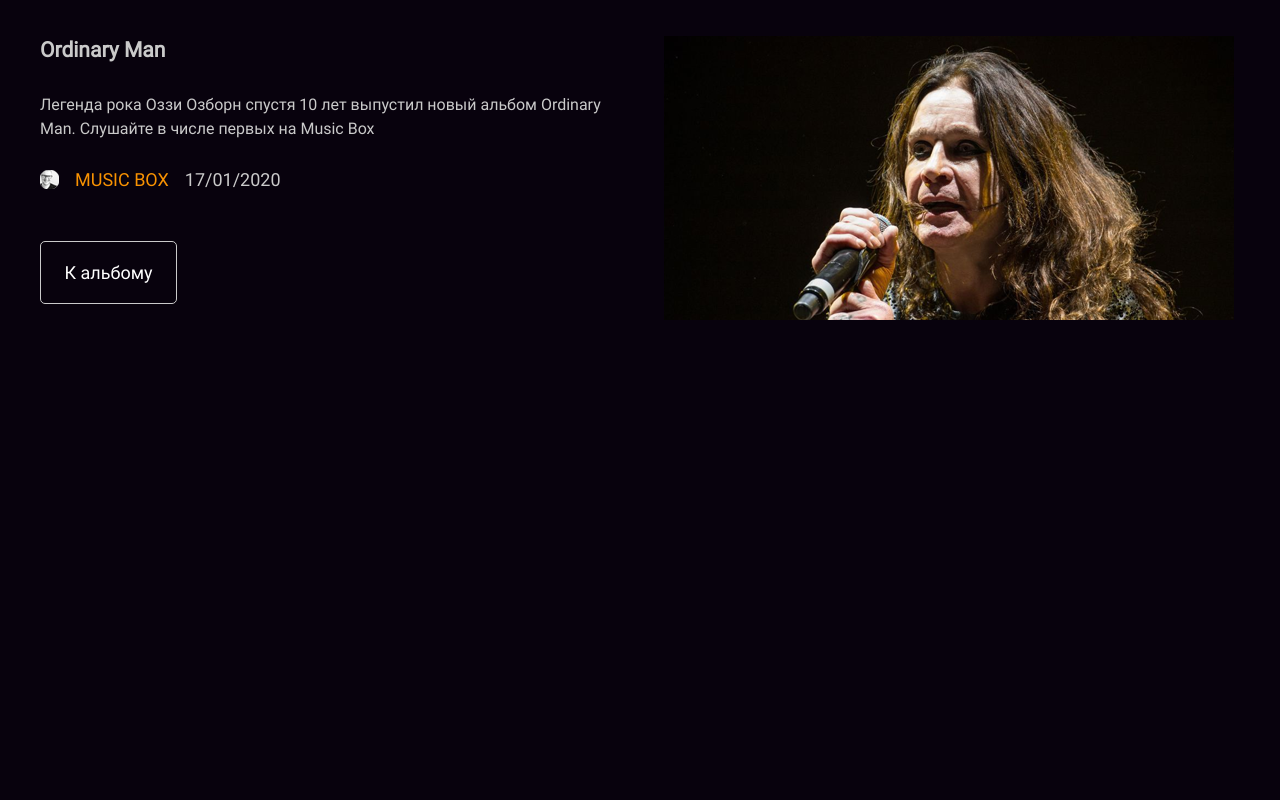
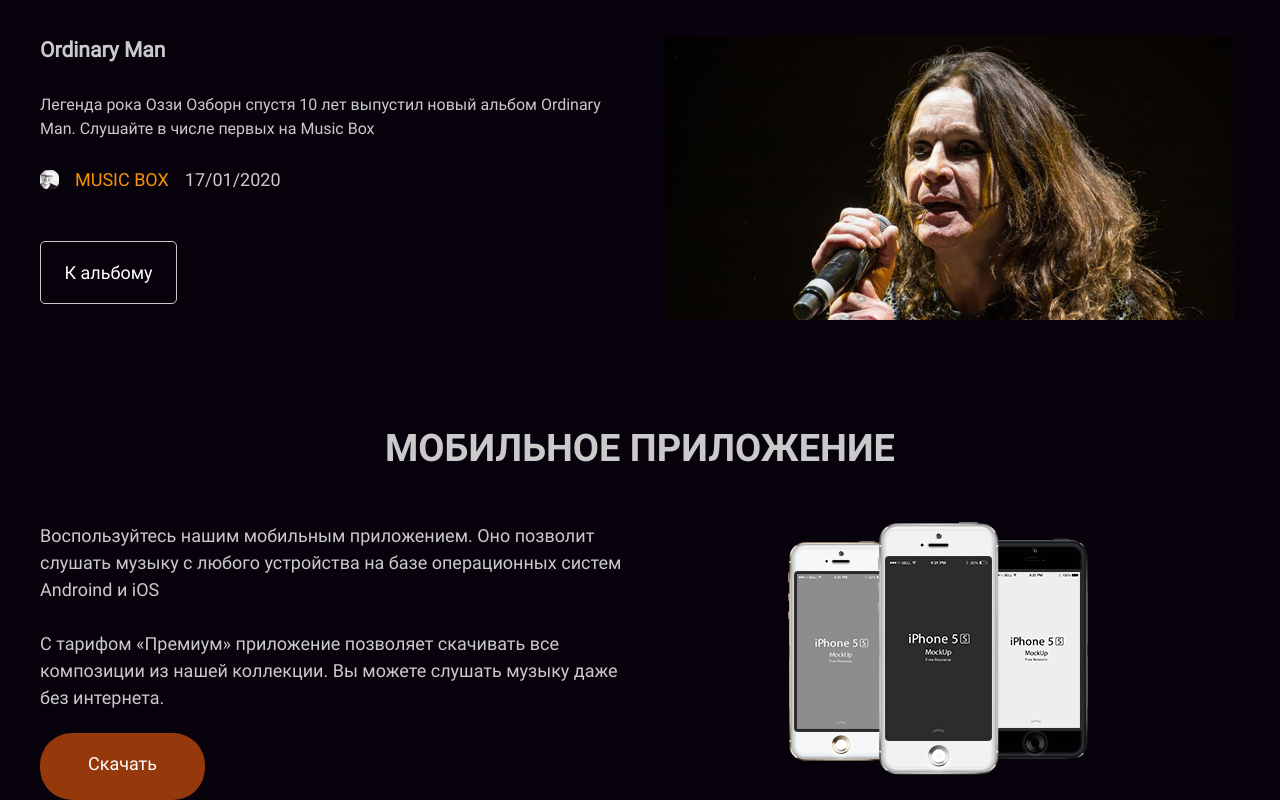
Before and after one commit to panechek/layout-designer-project-lvl2, a website: page src/index.html in a window 1280 px wide. Shown: the part 2295-3095 px from the top of the page. Before the commit the page ends 2680 px from the top, so only its background shows below. Drawn offline with Linux system fonts and the light colour scheme.

Commit message:
fifth step

```diff
--- a/src/index.html
+++ b/src/index.html
@@ -114,5 +114,25 @@
               </article>
         </div>
     </section>
+    <section class="page-app">
+        <div class="container">
+            <h2 class="section-title">
+                Мобильное приложение
+            </h2>
+            <div class="page-app-content">
+                <p>
+                    Воспользуйтесь нашим мобильным приложением. Оно позволит слушать музыку с любого устройства на базе операционных систем Androind и iOS
+                    <br>
+                    <br>
+С тарифом «Премиум» приложение позволяет скачивать все композиции из нашей коллекции. Вы можете слушать музыку даже без интернета.
+                </p>
+                <a href="#" class="btn btn-brown text-white btn-oval">Скачать</a>
+
+
+                <img src="./images/iphone.png" alt="Три телефона">
+
+        </div>
+        </div>
+    </section>
 </body>
 </html>
--- a/src/scss/app.scss
+++ b/src/scss/app.scss
@@ -4,3 +4,4 @@
 @import "header";
 @import "pricing";
 @import "page-news";
+@import "page-app";
--- a/src/scss/general.scss
+++ b/src/scss/general.scss
@@ -91,6 +91,15 @@ h2 {
   @extend .text-center;
 }
 
+.btn-brown {
+  background: $brown;
+  border: none;
+}
+
+.btn-oval {
+  border-radius: 32px;
+}
+
 .section-title {
   margin-top: 100px;
   margin-bottom: 45px;
--- /dev/null
+++ b/src/scss/page-app.scss
@@ -0,0 +1,41 @@
+.page-app-content {
+
+    display: grid;
+    grid-template-columns: repeat(2, 1fr);
+
+    & p {
+        grid-column: 1/2;
+    }
+
+    & img {
+        grid-column: 2/3;
+        grid-row: 1/3;
+        justify-self: center;
+    }
+
+    & .btn {
+        grid-column: 1/2;
+        grid-row: 2;
+        width: 131px;
+        padding: 17px;
+        margin-top: 16px;
+    }
+
+    @media (max-width: $mobile-size)  {
+        grid-template-columns: repeat(1, 1fr);
+
+        & p {
+            grid-row: 2/3;
+        }
+
+        & img {
+            grid-row: 1/2;
+            grid-column: 1;
+        }
+        & .btn {
+            grid-row: 3/4;
+        }
+
+      }
+
+}
```
Also changed, not shown: src/css/style.css, 1 other file.
